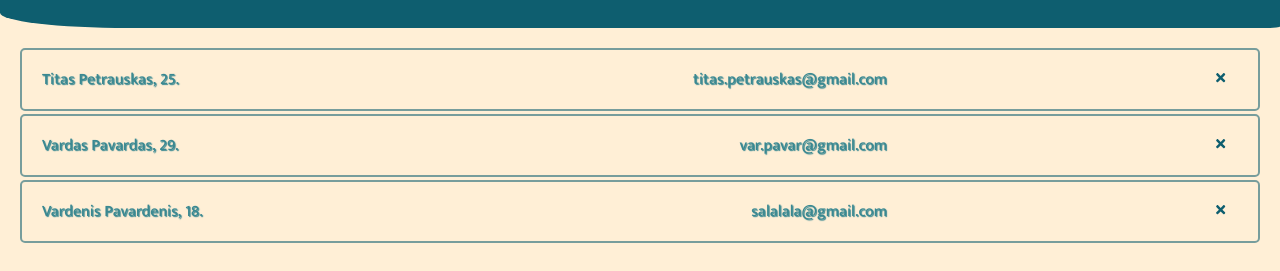
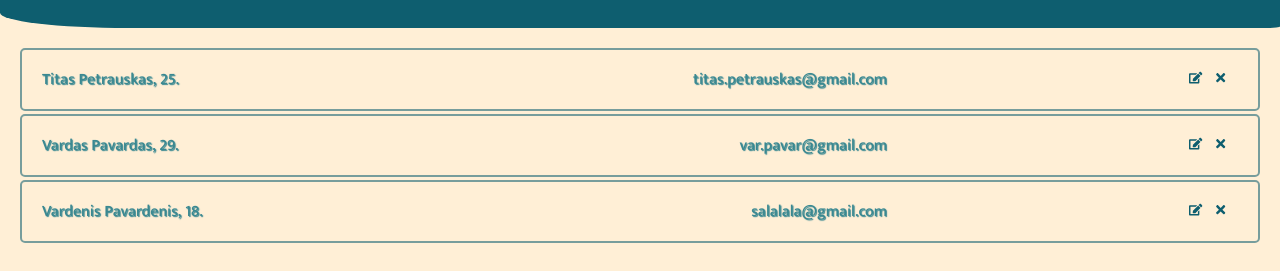
Before and after one commit to titasas/event-app, a React (Create React App) app in the folder event-app/: page / in a window 1280 px wide. Shown: the part 491-762 px from the top of the page. Built offline with nearby package versions, Linux system fonts and the light colour scheme.

Commit message:
Import edit button and style it

```diff
--- a/event-app/src/components/AttendeeRow.jsx
+++ b/event-app/src/components/AttendeeRow.jsx
@@ -1,4 +1,4 @@
-import { FaTimes } from "react-icons/fa";
+import { FaTimes, FaEdit } from "react-icons/fa";
 
 export function AttendeeRow({ attendee, handleDelete }) {
   return (
@@ -7,6 +7,9 @@
         {attendee.name} {attendee.surname}, {attendee.age}.
       </p>
       <div className="rowActions">
+        <button className="editBtn">
+          <FaEdit />
+        </button>
         <button onClick={() => handleDelete(attendee.id)} className="deleteBtn">
           <FaTimes />
         </button>
--- a/event-app/src/index.css
+++ b/event-app/src/index.css
@@ -105,13 +105,21 @@
   align-items: center;
 }
 
-.deleteBtn {
+.deleteBtn,
+.editBtn {
   position: absolute;
   background: inherit;
   border: inherit;
   color: #0e5e6f;
   cursor: pointer;
+}
+
+.deleteBtn {
   right: 2%;
+}
+
+.editBtn {
+  right: 4%;
 }
 
 .emailBox {
```
